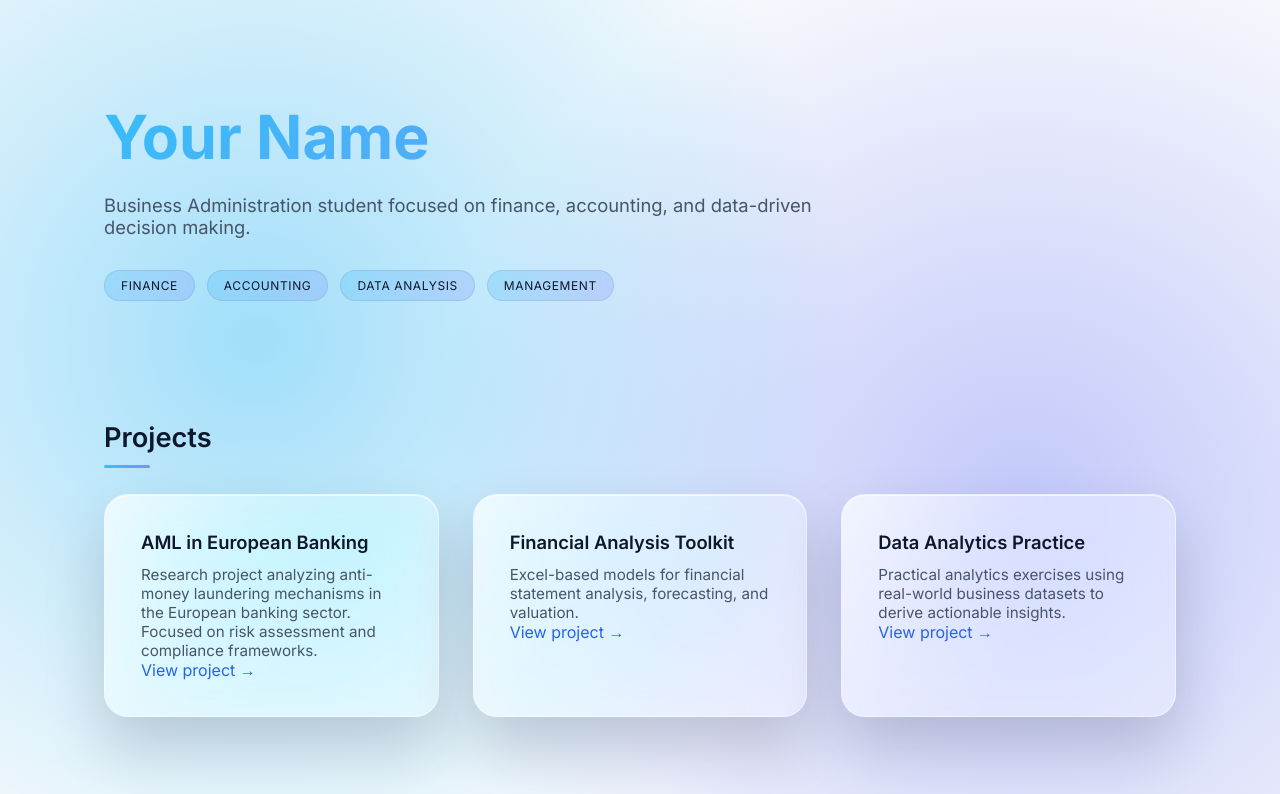
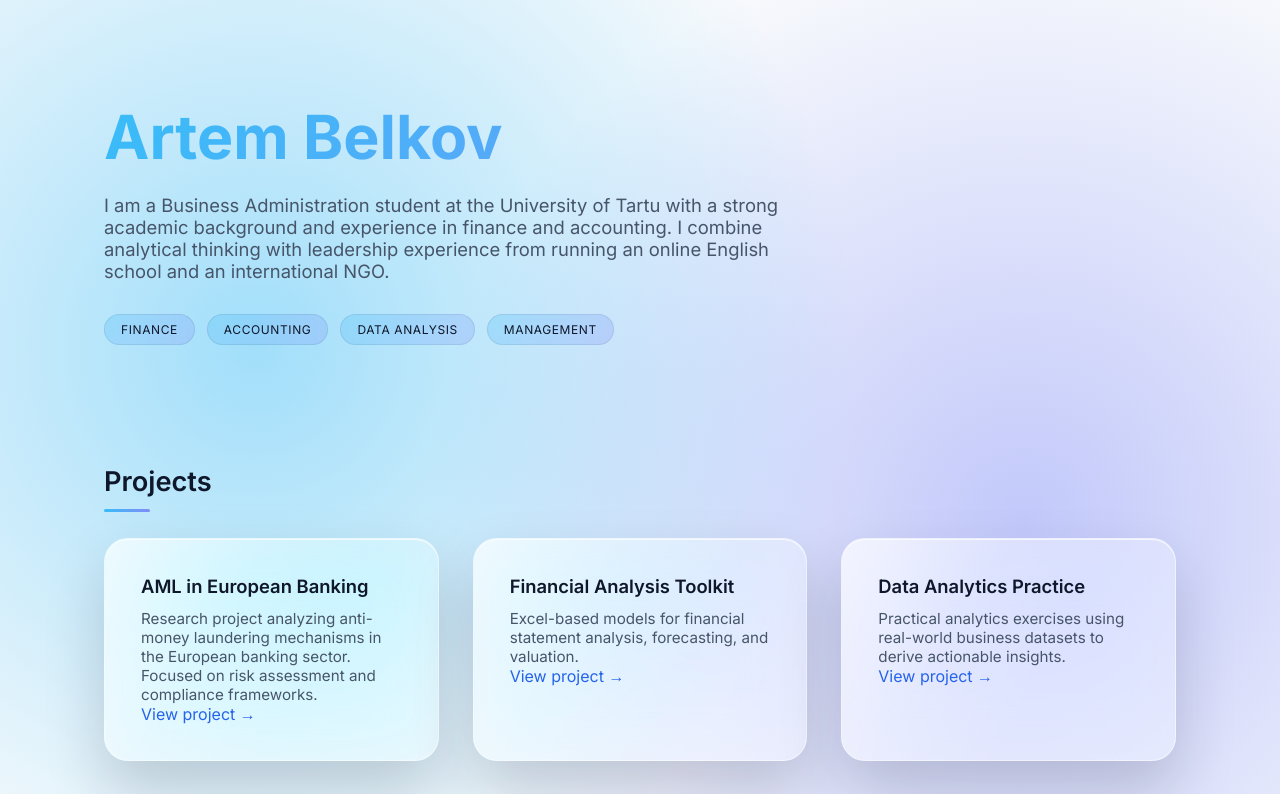
Before and after one commit to artembelkov/artembelkov.github.io, a plain HTML site: page index.html in a window 1280 px wide. Shown: the top 794 px of the page. Drawn offline with Linux system fonts and the light colour scheme.

Commit message:
Text changes

```diff
--- a/index.html
+++ b/index.html
@@ -3,7 +3,7 @@
 <head>
   <meta charset="UTF-8" />
   <meta name="viewport" content="width=device-width, initial-scale=1.0" />
-  <title>Your Name | Portfolio</title>
+  <title>Artem Belkov</title>
 
   <!-- Font -->
   <link href="https://fonts.googleapis.com/css2?family=Inter:wght@300;400;500;600;700&display=swap" rel="stylesheet">
@@ -231,10 +231,12 @@
 
     <!-- HERO -->
     <header>
-      <h1>Your Name</h1>
+      <h1>Artem Belkov</h1>
       <p>
-        Business Administration student focused on finance, accounting,
-        and data-driven decision making.
+        I am a Business Administration student at the University of Tartu with
+        a strong academic background and experience in finance and accounting.
+        I combine analytical thinking with leadership experience from running
+        an online English school and an international NGO.
       </p>
 
       <div class="tags">
```
